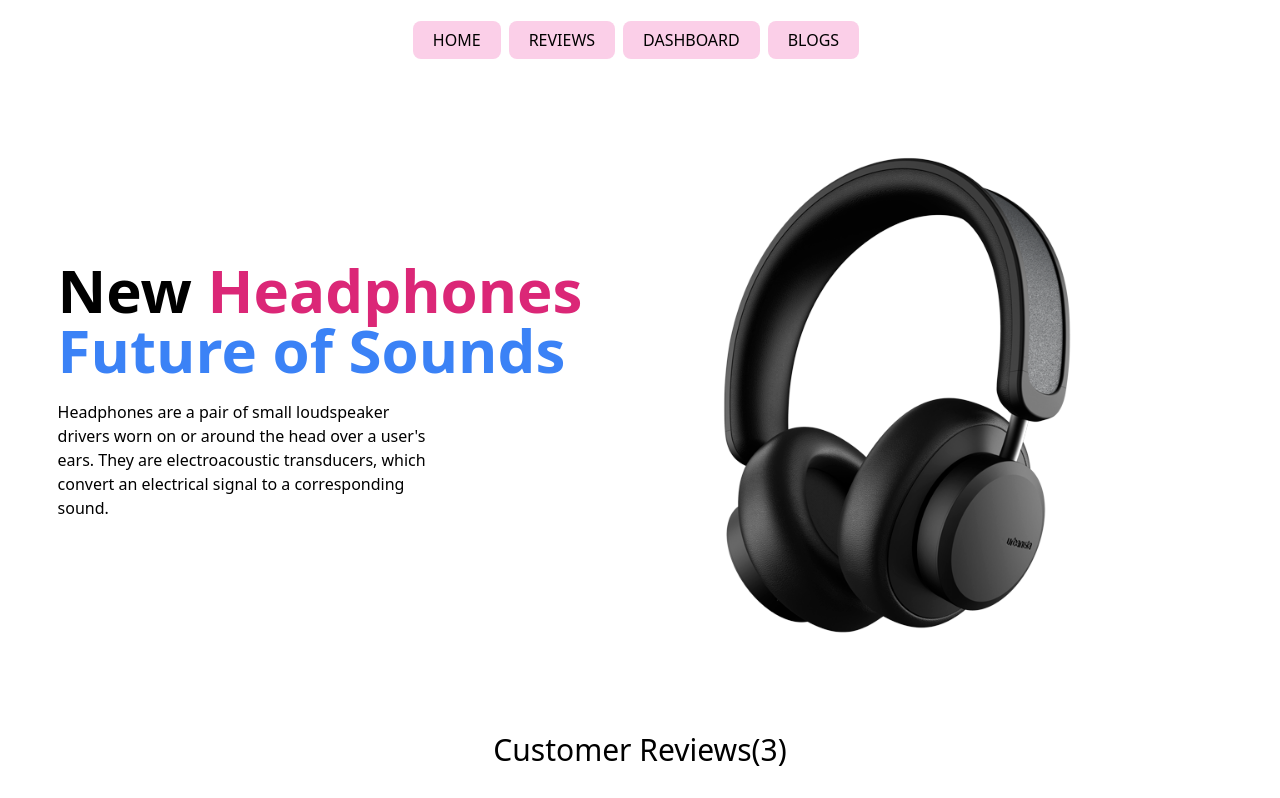
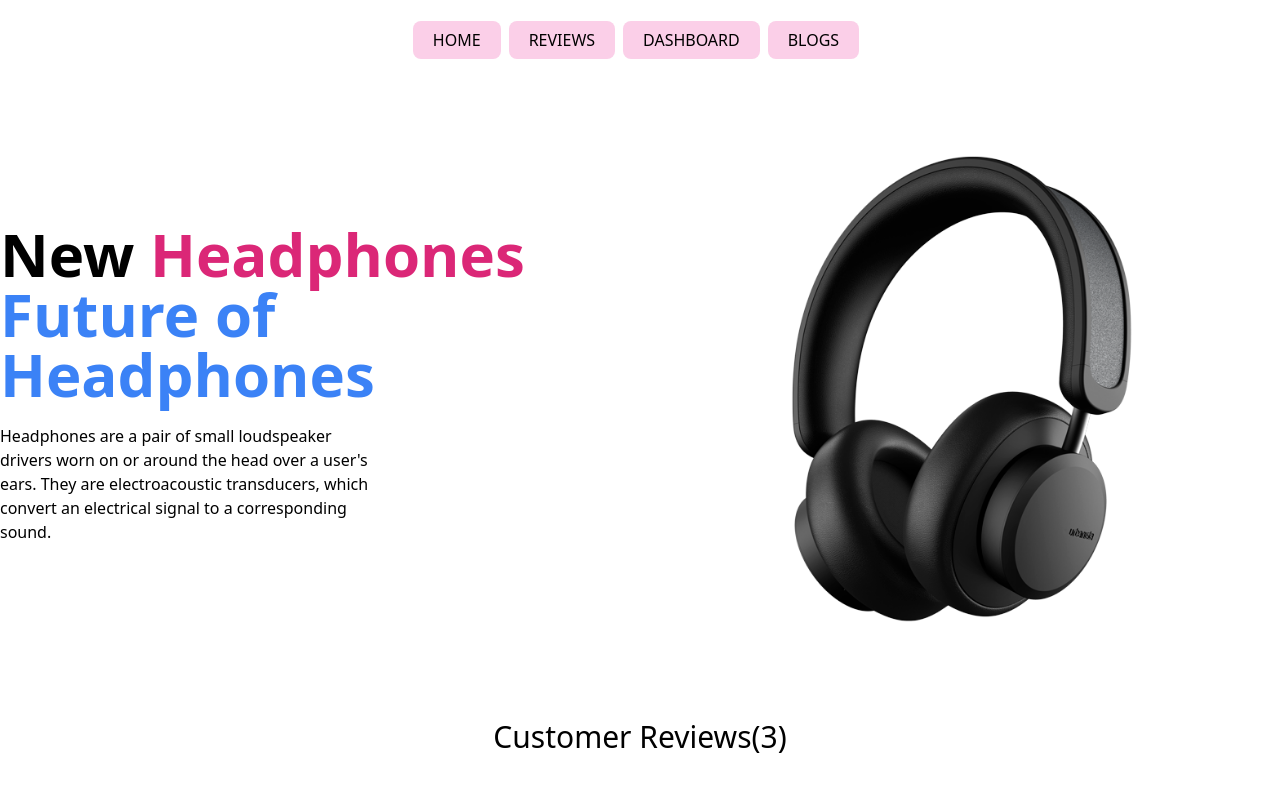
Before and after one commit to RaisaMarzana/product-analysis-raisamarzana, a React (Create React App) app: page / in a window 1280 px wide. Shown: the top 798 px of the page. Built offline with nearby package versions, Linux system fonts and the light colour scheme.

Commit message:
home-text changed

```diff
--- a/src/components/Home/Home.js
+++ b/src/components/Home/Home.js
@@ -12,7 +12,7 @@ const Home = () => {
             <div className='flex items-center justify-center'>
                 <div>
                     <h1 className='text-6xl font-bold '>New <span className='text-pink-600'>Headphones</span></h1>
-                    <h1 className='text-6xl font-bold text-blue-500'><span>Future of Sounds</span></h1>
+                    <h1 className='text-6xl font-bold text-blue-500'><span>Future of Headphones</span></h1>
                     <p className='my-5 w-96'>Headphones are a pair of small loudspeaker drivers worn on or around the head over a user's ears. They are electroacoustic transducers, which convert an electrical signal to a corresponding sound.</p>
                 </div>
                 <div className='h-2/4 w-2/4'>
```
